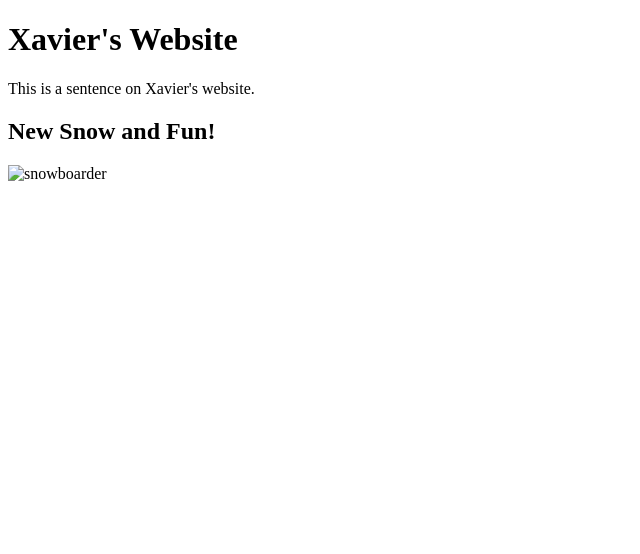
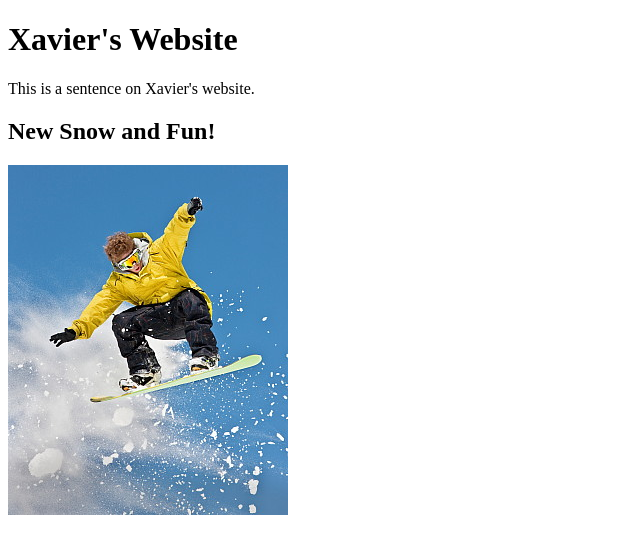
Before and after one commit to XRayBlaster/usu-web-design, a plain HTML site: page index.html in a window 1280 px wide. Shown: the whole page, without its empty margins (0-640 px from the left). Drawn offline with Linux system fonts and the light colour scheme.

Commit message:
Update index.html

```diff
--- a/index.html
+++ b/index.html
@@ -7,6 +7,6 @@
     <h1>Xavier's Website</h1>
     <p>This is a sentence on Xavier's website.</p>
     <h2>New Snow and Fun!</h2>
-    <img src="img_girl.jpg" alt="snowboarder" width="280" height="350">
+    <img src="images/snowboarding_1.jpg" alt="snowboarder" width="280" height="350">
   </body>
 </html>
```
